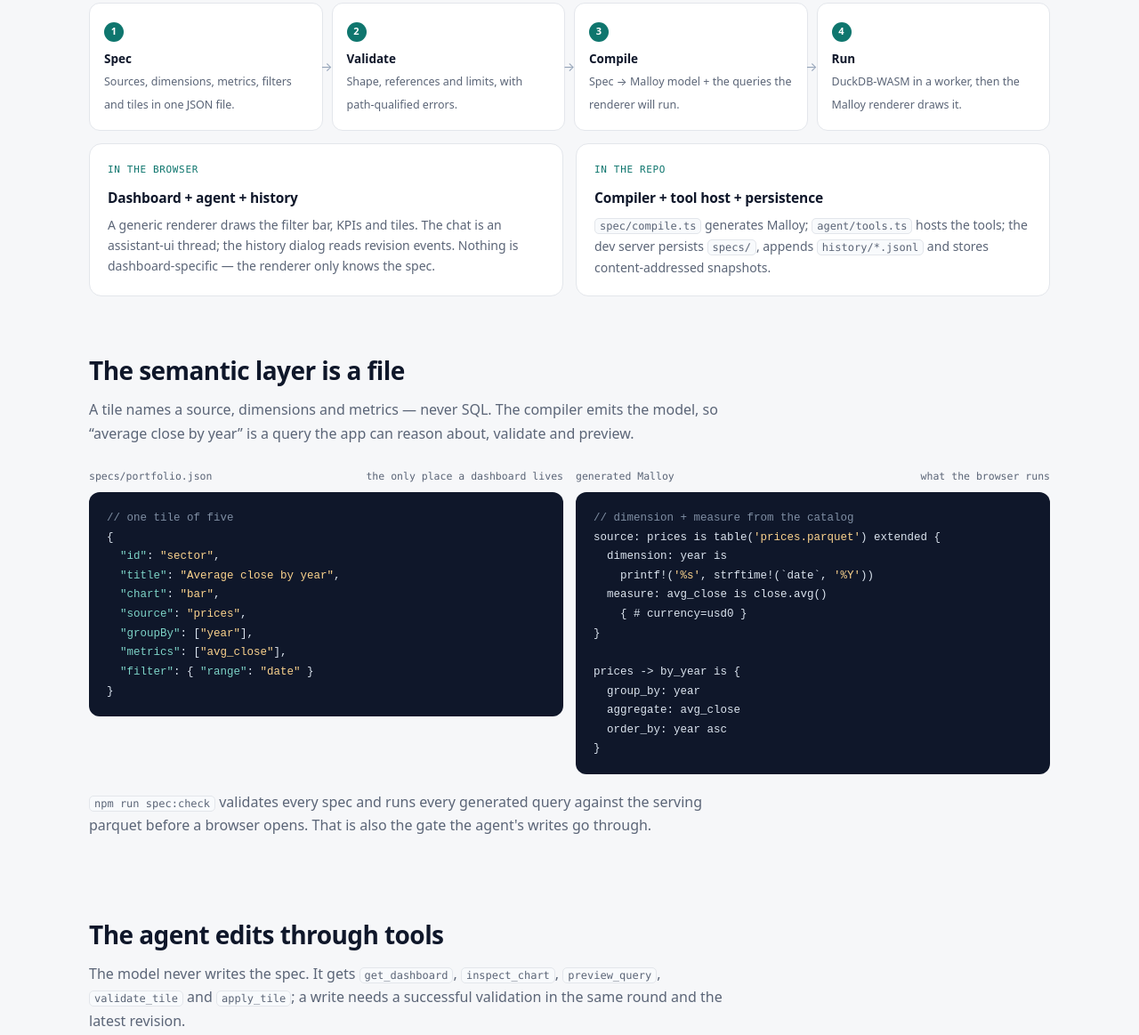
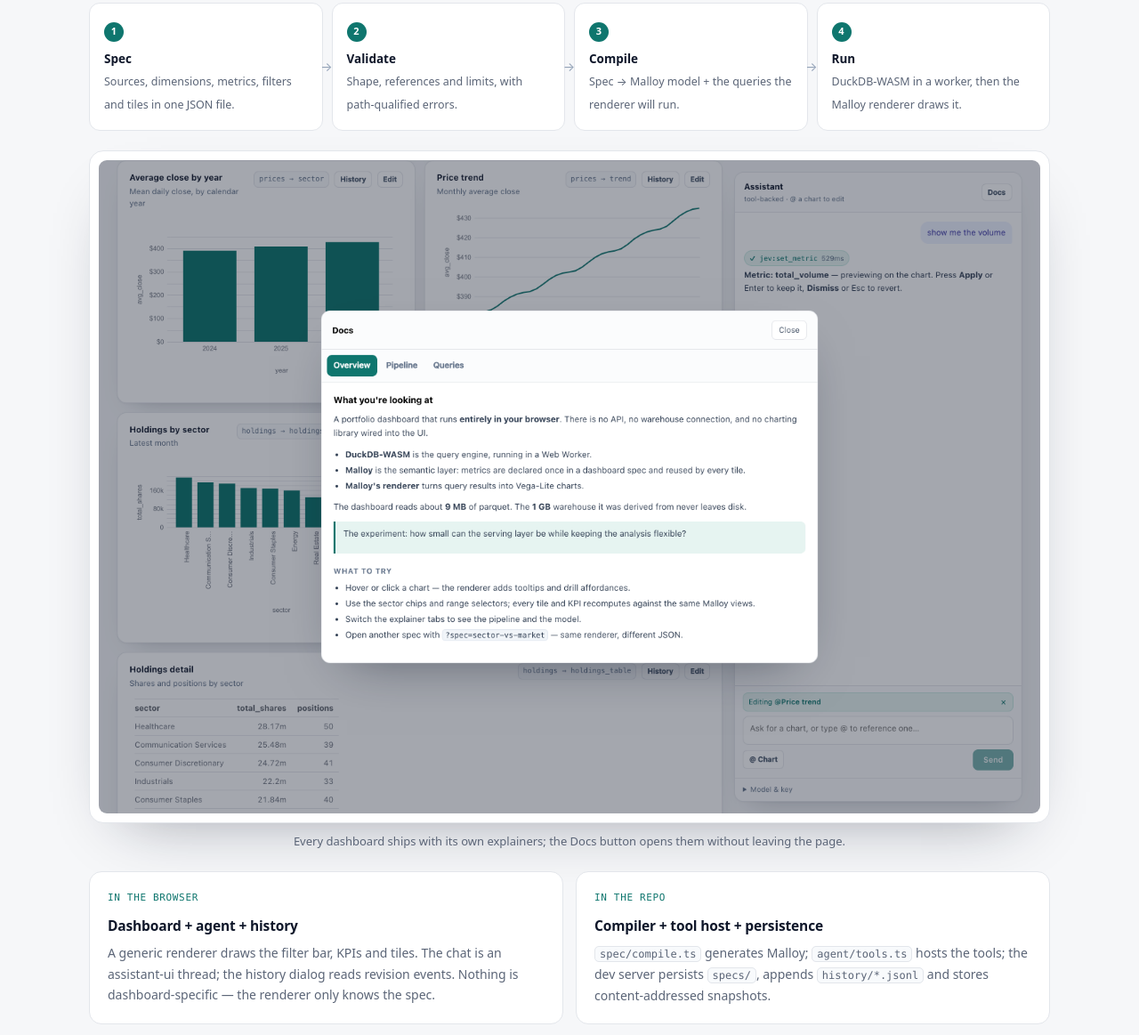
Before and after one commit to NGRThomson/malloy-bi-showcase, a plain HTML site: page index.html in a window 1280 px wide. Shown: the part 2529-3692 px from the top of the page at 89% size. Drawn offline with Linux system fonts and the light colour scheme.

Commit message:
Show the in-app docs dialog

```diff
--- a/index.html
+++ b/index.html
@@ -504,7 +504,15 @@
 					<span>DuckDB-WASM in a worker, then the Malloy renderer draws it.</span>
 				</div>
 			</div>
-			<div class="grid g2" style="margin-top: 14px">
+			<figure class="shot" style="margin-top: 22px">
+				<img src="assets/docs.png" alt="The in-app Docs dialog with a markdown explainer about the stack." loading="lazy" />
+			</figure>
+			<figcaption>
+				Every dashboard ships with its own explainers; the Docs button opens them without leaving
+				the page.
+			</figcaption>
+
+			<div class="grid g2" style="margin-top: 22px">
 				<div class="card">
 					<span class="kicker">In the browser</span>
 					<h3>Dashboard + agent + history</h3>
```
